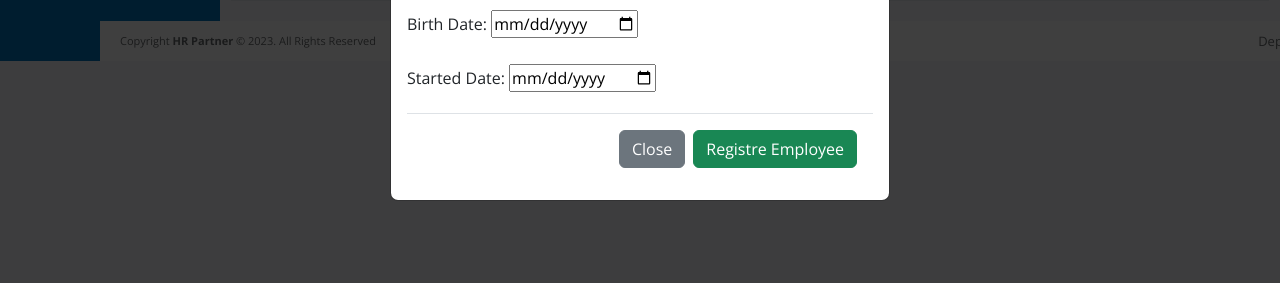
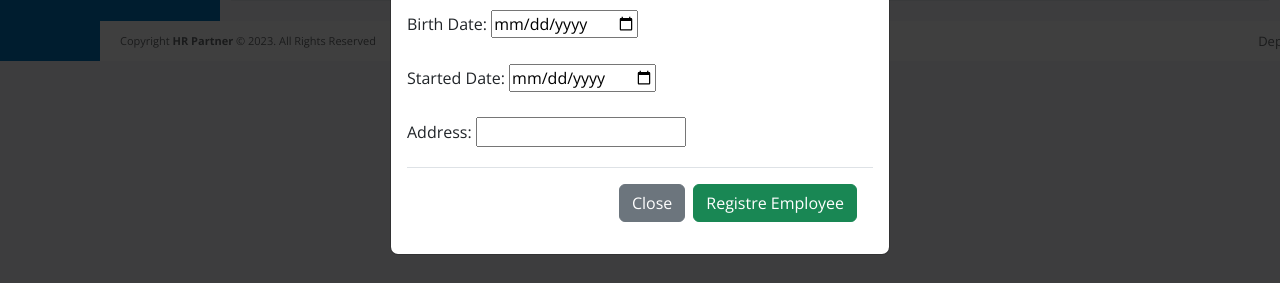
Before and after one commit to AlbinSmajli22/HrSystem, a PHP site: page /pages/directory.php in a window 1280 px wide, after a click on "Add Employee". Shown: the part 1131-1414 px from the top of the page. Run offline with PHP 8.4, Linux system fonts and the light colour scheme; a user stored in the database is signed in; data comes from the database, SQL or seed files in the repository; some libraries are stand-ins or nearby versions.

Commit message:
directory edit
.

```diff
--- a/pages/directory.php
+++ b/pages/directory.php
@@ -305,6 +305,13 @@ $currentTime = date('h:i A');
                       <div class="mb-3">
                         <label for="started" class="col-form-label">Started Date:</label>
                         <input type="date" name="started" id="started">
+                      </div>
+                      <div class="mb-3">
+                        <label for="started" class="col-form-label">Address:</label>
+                        <input type="text" name="address" id="address">
+                      </div>
+                      <div class="mb-3">
+                        <input type="hidden" name="company" id="company" value="<?php $_SESSION['company'] ?>">
                       </div>
                       <div class="modal-footer">
                         <button type="button" class="btn btn-secondary" data-bs-dismiss="modal">Close</button>
```
Also changed, not shown: addUserLogic.php (+7 -1 lines).
